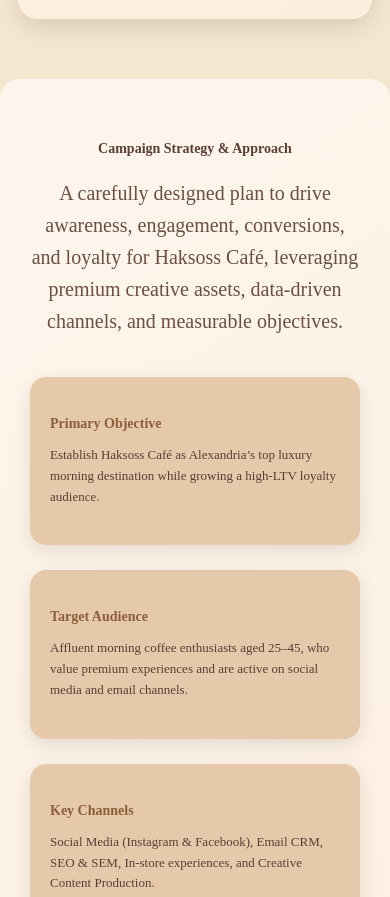
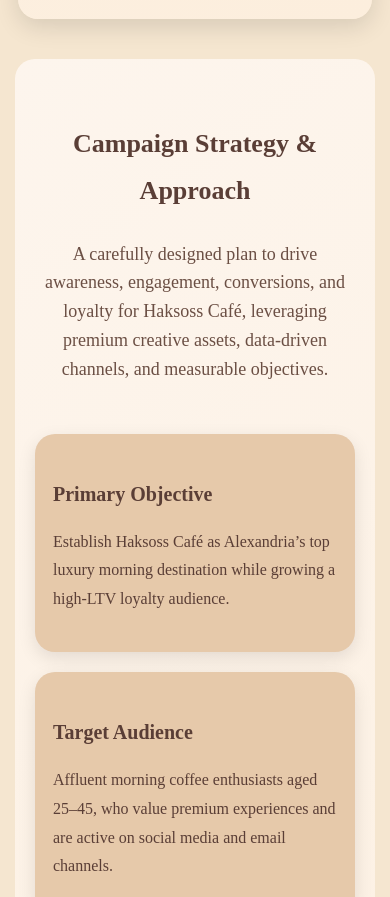
Before and after one commit to MoeAbdelrazek/Haksoss_Full_Campaign, a plain HTML site: page index.html in a window 390 px wide. Shown: the part 5680-6577 px from the top of the page. Drawn offline with nearby package versions, Linux system fonts and the light colour scheme.

Commit message:
Update index.html

```diff
--- a/index.html
+++ b/index.html
@@ -512,20 +512,22 @@
     A carefully designed plan to drive awareness, engagement, conversions, and loyalty for Haksoss Café, leveraging premium creative assets, data-driven channels, and measurable objectives.
   </p>
 
-  <!-- Strategy Overview Cards -->
   <div class="strategy-cards">
     <div class="card">
       <h3>Primary Objective</h3>
       <p>Establish Haksoss Café as Alexandria’s top luxury morning destination while growing a high-LTV loyalty audience.</p>
     </div>
+
     <div class="card">
       <h3>Target Audience</h3>
       <p>Affluent morning coffee enthusiasts aged 25–45, who value premium experiences and are active on social media and email channels.</p>
     </div>
+
     <div class="card">
       <h3>Key Channels</h3>
       <p>Social Media (Instagram & Facebook), Email CRM, SEO & SEM, In-store experiences, and Creative Content Production.</p>
     </div>
+
     <div class="card">
       <h3>Core Tactics</h3>
       <ul>
@@ -536,6 +538,7 @@
         <li>Retention strategies through VIP offers and referral incentives</li>
       </ul>
     </div>
+
     <div class="card">
       <h3>Metrics for Success</h3>
       <ul>
@@ -552,71 +555,97 @@
 
 <style>
 #campaign-strategy {
+  background: linear-gradient(145deg, #fdf5ed, #fceedd);
   border-radius: 20px;
-  padding: 50px 30px;
-  margin: 60px auto;
-  background: linear-gradient(145deg, #fdf5ed, #fceedd);
+  padding: 60px 40px;
+  margin: 70px auto;
   max-width: 1200px;
   font-family: 'Times New Roman', serif;
-  font-size: 13px;
+  color: #5a3e36;
+  line-height: 1.8;
   animation: fadeInUp 1s ease forwards;
 }
 
+/* Typography hierarchy */
+#campaign-strategy h2.section-title {
+  font-size: 32px;
+  text-align: center;
+  margin-bottom: 25px;
+  color: #5a3e36;
+  font-weight: bold;
+}
+
+#campaign-strategy .section-intro {
+  font-size: 20px;
+  text-align: center;
+  max-width: 900px;
+  margin: 0 auto 50px auto;
+}
+
+/* Strategy Cards Layout */
 .strategy-cards {
   display: grid;
   grid-template-columns: repeat(auto-fit, minmax(280px, 1fr));
-  gap: 25px;
+  gap: 30px;
   margin-top: 40px;
 }
 
 .strategy-cards .card {
   background-color: #e6c9aa;
-  border-radius: 16px;
-  padding: 25px 20px;
-  box-shadow: 0 6px 20px rgba(0,0,0,0.1);
-  transition: transform 0.3s, box-shadow 0.3s;
+  border-radius: 20px;
+  padding: 30px 25px;
+  box-shadow: 0 6px 18px rgba(0,0,0,0.1);
+  transition: transform 0.3s ease, box-shadow 0.3s ease;
 }
 
 .strategy-cards .card:hover {
-  transform: translateY(-5px);
+  transform: translateY(-6px);
   box-shadow: 0 12px 30px rgba(0,0,0,0.15);
 }
 
 .strategy-cards h3 {
-  color: #8b5e3c;
+  font-size: 22px;
+  color: #5a3e36;
   margin-bottom: 12px;
-  font-size: 14px;
-  font-family: 'Times New Roman', serif;
-}
-
-.strategy-cards p, .strategy-cards li {
-  font-size: 13px;
+  font-weight: bold;
+}
+
+.strategy-cards p,
+.strategy-cards li {
+  font-size: 18px;
   color: #5a3e36;
-  line-height: 1.6;
-  font-family: 'Times New Roman', serif;
+  line-height: 1.8;
 }
 
 .strategy-cards ul {
-  padding-left: 18px;
+  padding-left: 22px;
   margin: 0;
 }
 
-.section-title {
-  text-align: center;
-  font-family: 'Times New Roman', serif;
-  font-size: 14px;
-  color: #5a3e36;
-  margin-bottom: 20px;
-}
-
-.section-intro {
-  text-align: center;
-  max-width: 900px;
-  margin: 0 auto 40px auto;
-  font-size: 13px;
-  line-height: 1.8;
-  color: #6b4f44;
-  font-family: 'Times New Roman', serif;
+/* Responsive Design */
+@media (max-width: 768px) {
+  #campaign-strategy {
+    padding: 40px 20px;
+    margin: 40px 15px;
+  }
+  #campaign-strategy h2.section-title {
+    font-size: 26px;
+  }
+  #campaign-strategy .section-intro {
+    font-size: 18px;
+  }
+  .strategy-cards {
+    gap: 20px;
+  }
+  .strategy-cards .card {
+    padding: 22px 18px;
+  }
+  .strategy-cards h3 {
+    font-size: 20px;
+  }
+  .strategy-cards p, .strategy-cards li {
+    font-size: 16px;
+  }
 }
 </style>
 
```
